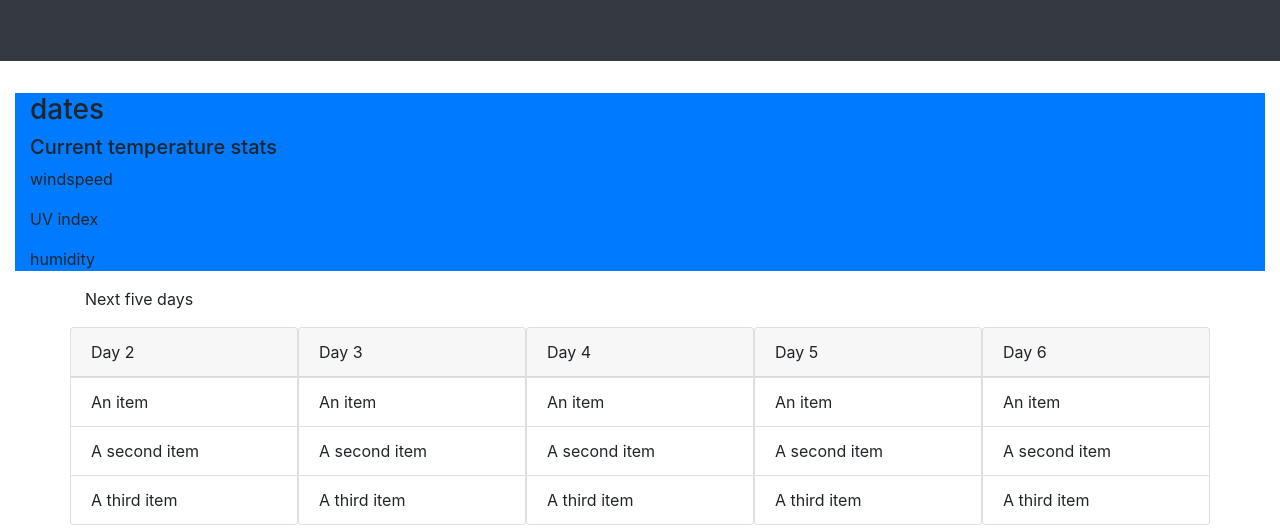
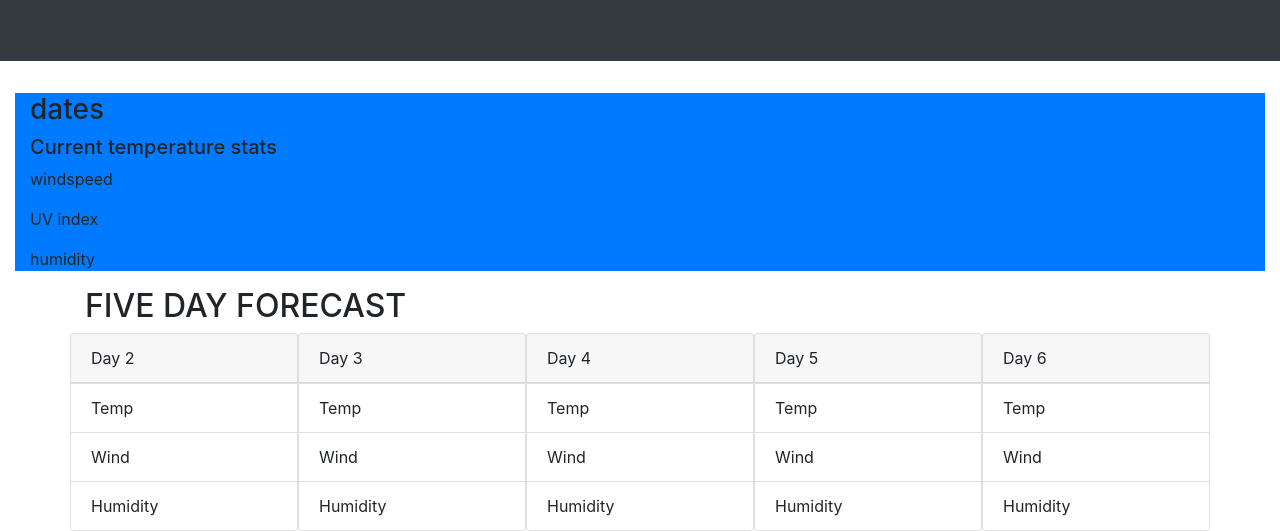
Before and after one commit to efurness/Unit-6-weather-dashboard, a plain HTML site: page index.html in a window 1280 px wide. Shown: the part 269-800 px from the top of the page. Drawn offline with nearby package versions, Linux system fonts and the light colour scheme.

Commit message:
4-6-22fixing-data

```diff
--- a/index.html
+++ b/index.html
@@ -58,16 +58,16 @@
     </section>
     <section>
       <div class="container">
-      <p>Next five days</p>
+        <h2>FIVE DAY FORECAST</h2>
         <div class="row row-cols-5">
           <div class="card" style="width: 18rem;">
             <div class="card-header" id="date2">
               Day 2
             </div>
             <ul class="list-group list-group-flush">
-            <li class="list-group-item" id="temp2">An item</li>
-            <li class="list-group-item" id="wind2">A second item</li>
-            <li class="list-group-item" id="humid2">A third item</li>
+              <li class="list-group-item" id="temp2">Temp</li>
+              <li class="list-group-item" id="wind2">Wind</li>
+              <li class="list-group-item" id="humid2">Humidity</li>
             </ul>
           </div>
           <div class="card" style="width: 18rem;">
@@ -75,9 +75,9 @@
               Day 3
             </div>
             <ul class="list-group list-group-flush">
-            <li class="list-group-item" id="temp3">An item</li>
-            <li class="list-group-item" id="wind3">A second item</li>
-            <li class="list-group-item" id="humid3">A third item</li>
+              <li class="list-group-item" id="temp3">Temp</li>
+              <li class="list-group-item" id="wind3">Wind</li>
+              <li class="list-group-item" id="humid3">Humidity</li>
             </ul>
           </div>
           <div class="card" style="width: 18rem;">
@@ -85,9 +85,9 @@
               Day 4
             </div>
             <ul class="list-group list-group-flush">
-            <li class="list-group-item" id="temp4">An item</li>
-            <li class="list-group-item" id="wind4">A second item</li>
-            <li class="list-group-item" id="humid4">A third item</li>
+              <li class="list-group-item" id="temp4">Temp</li>
+              <li class="list-group-item" id="wind4">Wind</li>
+              <li class="list-group-item" id="humid4">Humidity</li>
             </ul>
           </div>
 
@@ -96,9 +96,9 @@
               Day 5
             </div>
             <ul class="list-group list-group-flush">
-            <li class="list-group-item" id="temp5">An item</li>
-            <li class="list-group-item" id="wind5">A second item</li>
-            <li class="list-group-item" id="humid5">A third item</li>
+              <li class="list-group-item" id="temp5">Temp</li>
+              <li class="list-group-item" id="wind5">Wind</li>
+              <li class="list-group-item" id="humid5">Humidity</li>
             </ul>
           </div>
           <div class="card" style="width: 18rem;">
@@ -106,9 +106,9 @@
               Day 6
             </div>
             <ul class="list-group list-group-flush">
-            <li class="list-group-item" id="temp6">An item</li>
-            <li class="list-group-item" id="wind6">A second item</li>
-            <li class="list-group-item" id="humid6">A third item</li>
+              <li class="list-group-item" id="temp6">Temp</li>
+              <li class="list-group-item" id="wind6">Wind</li>
+              <li class="list-group-item" id="humid6">Humidity</li>
             </ul>
           </div>
         </div>
```
Lines whose indentation alone changed are shown as unchanged.
